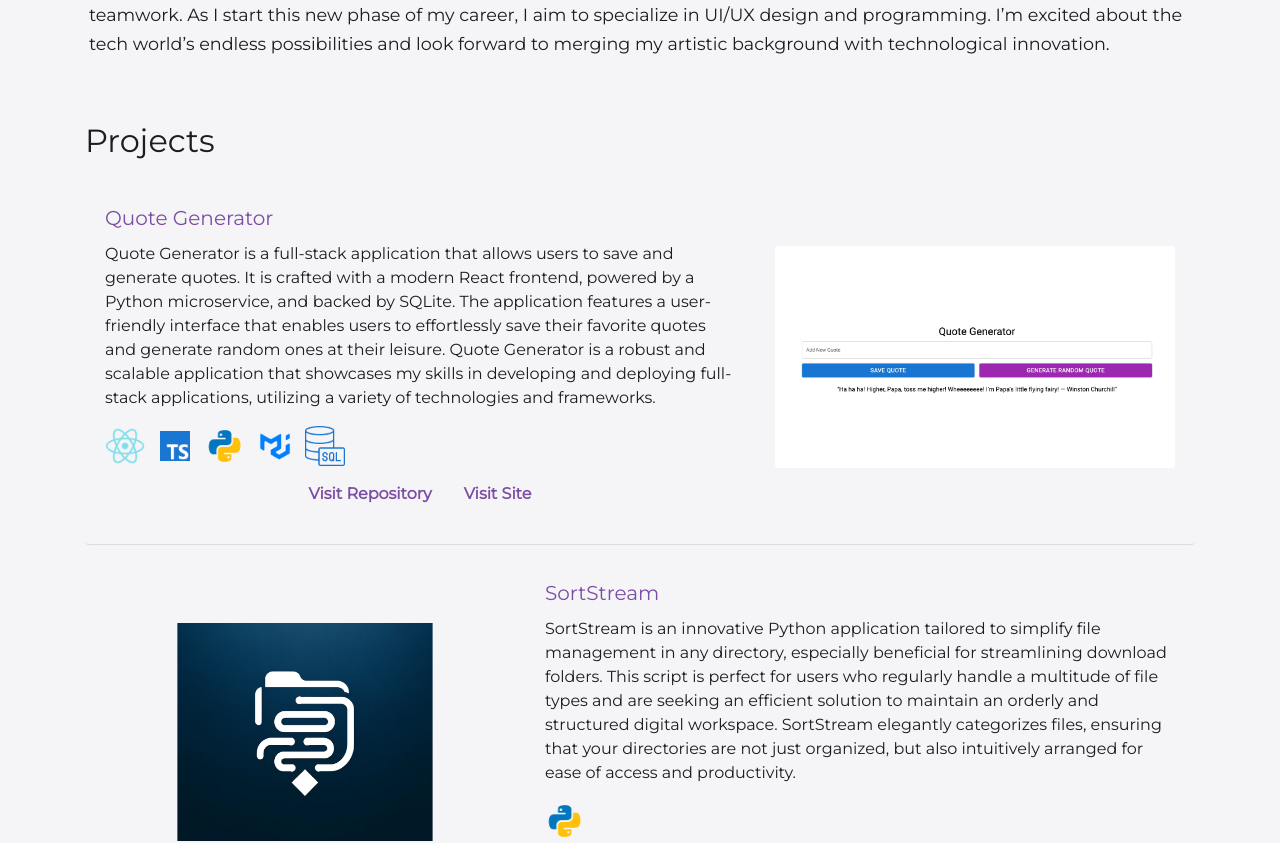
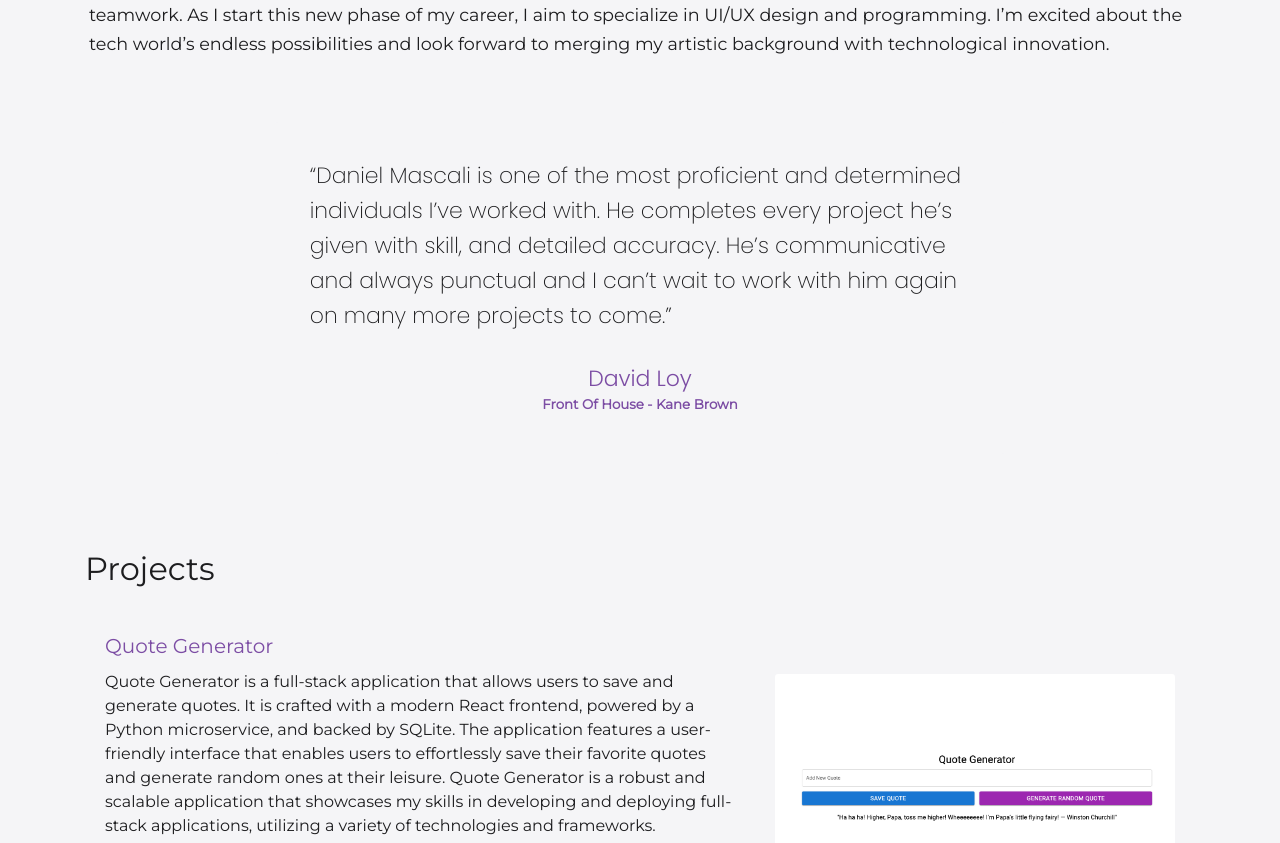
Before and after one commit to TurboTeam335/dm-portfolio, a React (Create React App) app: page / in a window 1280 px wide. Shown: the part 1080-1923 px from the top of the page. Built offline with nearby package versions, Linux system fonts and the light colour scheme.

Commit message:
quote data

```diff
--- a/src/App.js
+++ b/src/App.js
@@ -7,6 +7,7 @@ import Projects from './pages/Projects/Projects';
 import Skills from './pages/Skills/Skills';
 import Education from './pages/Education/Education';
 import Contact from './pages/Contact/Contact';
+import Quotes from './components/Quotes/Quotes';
 import Home from './pages/Home/Home'
 import ThemeContext from './components/ThemeContext/ThemeContext';
 
@@ -30,7 +31,9 @@ function App() {
         <Navbar />
         <div id="home" className="section-anchor"><Home /></div>
         <div id="about" className="section-anchor"><About /></div>
+
         <div id="projects" className="section-anchor"><Projects /></div>
+
         <div id="education" className="section-anchor"><Education /></div>
         <div id="skills" className="section-anchor"><Skills /></div>
         <div id="contact" className="section-anchor"><Contact /></div>
--- /dev/null
+++ b/src/components/Quotes/Quotes.css
@@ -0,0 +1,75 @@
+.quote-card {
+  max-width: 66%;
+  margin: 2em auto;
+  padding: 1em;
+}
+
+.quote-content {
+  display: flex;
+  flex-direction: column;
+  align-items: center;
+}
+
+.quote-text {
+  margin-bottom: 1em;
+  font-size: 22px !important;
+  font-family: 'Poppins', sans-serif;
+  font-weight: 200;
+  font-style: normal;
+
+}
+
+.quote-button {
+  display: block;
+  width: 100%;
+  text-align: center;
+  padding: 0.5em 1em;
+}
+
+.button-text-content {
+  display: inline-block;
+}
+
+.button-text-name {
+  font-size: 22px !important;
+  font-family: 'Poppins', sans-serif;
+  font-weight: 300;
+  font-style: normal;
+  color: var(--purple);
+
+  &:active {
+    color: var(--orange);
+  }
+
+  &:active::after {
+    background-color: var(--orange);
+  }
+}
+
+.button-text-role {
+  display: block;
+  font-size: smaller;
+  color: var(--purple);
+
+  &:active {
+    color: var(--orange);
+  }
+
+  &:active::after {
+    background-color: var(--orange);
+  }
+}
+
+/* Responsive adjustments */
+@media (max-width: 768px) {
+  .quote-card {
+    max-width: 75%;
+  }
+  .quote-text {
+    font-size: 18px;
+  }
+
+  .quote-button {
+    font-size: 18px !important;
+  }
+}
--- /dev/null
+++ b/src/components/Quotes/Quotes.js
@@ -0,0 +1,79 @@
+import React from 'react';
+import { Card, Button } from 'react-bootstrap';
+import './Quotes.css';
+
+const quoteData = [
+  {
+    quote:
+      '“Daniel Mascali is one of the most proficient and determined individuals I’ve worked with. He completes every project he’s given with skill, and detailed accuracy. He’s communicative and always punctual and I can’t wait to work with him again on many more projects to come.”',
+    name: 'David Loy',
+    role: 'Front Of House - Kane Brown',
+    link: 'https://www.linkedin.com/in/david-loy-695b0a95/',
+  },
+  {
+    quote:
+      '"Daniel’s attention to detail, work ethic and collaborative nature help him to be a fantastic part of any team"',
+    name: 'Evan Pierri',
+    role: 'Tour Manager',
+    link: 'https://www.linkedin.com/in/evanpierri/',
+  },
+  {
+    quote:
+      '"Daniel’s attention to detail, work ethic and collaborative nature help him to be a fantastic part of any team"',
+    name: 'Martha Earls',
+    role: 'Owner - Neon Coast',
+    link: 'https://www.linkedin.com/in/marthaearls/',
+  },
+  {
+    quote:
+      '"Daniel’s attention to detail, work ethic and collaborative nature help him to be a fantastic part of any team"',
+    name: 'Benton James',
+    role: 'CEO - icons + giants',
+    link: 'https://www.linkedin.com/in/bentonjames/',
+  },
+  {
+    quote:
+      '"Daniel’s attention to detail, work ethic and collaborative nature help him to be a fantastic part of any team"',
+    name: 'Mark Oglesby',
+    role: 'Tour Manager - Lady A',
+    link: 'https://www.linkedin.com/in/mark-oglesby-56134418/',
+  },
+  {
+    quote:
+      '"Daniel’s attention to detail, work ethic and collaborative nature help him to be a fantastic part of any team"',
+    name: 'Mark Siegel',
+    role: 'Song Writer / Tour Manager',
+    link: 'https://www.linkedin.com/in/mark-siegel-24a52928/',
+  },
+];
+
+function Quotes({ quoteIndex }) {
+  const quoteItem = quoteData[quoteIndex];
+
+  const { quote, name, link, role } = quoteItem;
+
+  const handleButtonClick = () => {
+    window.open(link, '_blank');
+  };
+
+  return (
+    <Card className='quote-card' style={{ width: 'auto', margin: '3em auto' }}>
+      <Card.Body className='quote-content'>
+        <Card.Text className='quote-text'>{quote}</Card.Text>
+        <Button
+          className='btn-custom'
+          variant='custom'
+          onClick={handleButtonClick}
+        >
+          {/* Name and role inside the button */}
+          <span className='button-text-content'>
+            <span className='button-text-name'>{name}</span>
+            <span className='button-text-role'>{role}</span>
+          </span>
+        </Button>
+      </Card.Body>
+    </Card>
+  );
+}
+
+export default Quotes;
--- a/src/pages/About/About.js
+++ b/src/pages/About/About.js
@@ -1,6 +1,7 @@
 import React from 'react';
 import { Container, Row, Col } from 'react-bootstrap';
 import './About.css';
+import Quotes from '../../components/Quotes/Quotes';
 import 'bootstrap/dist/css/bootstrap.min.css';
 
 function About() {
@@ -13,20 +14,33 @@ function About() {
         <Col xs={12} className='order-2 order-md-1'>
           <div className='about-me mx-1'>
             <p>
-            I’m a Full Stack Developer with a background in music, bringing a unique approach to software development. My transition from musician to tech enthusiast is driven by my love for learning and problem-solving. Although new to the tech scene, my continuous learning and hands-on experience have given me a strong foundation in front-end technologies like React, CSS, and HTML.
+              I’m a Full Stack Developer with a background in music, bringing a
+              unique approach to software development. My transition from
+              musician to tech enthusiast is driven by my love for learning and
+              problem-solving. Although new to the tech scene, my continuous
+              learning and hands-on experience have given me a strong foundation
+              in front-end technologies like React, CSS, and HTML.
             </p>
 
             <p>
-            I have a keen interest in UI/UX design, aiming to create visually captivating and effective user experiences. I’m also proficient in backend technologies like Node.js and Python, allowing me to contribute to a wider range of projects.
+              I have a keen interest in UI/UX design, aiming to create visually
+              captivating and effective user experiences. I’m also proficient in
+              backend technologies like Node.js and Python, allowing me to
+              contribute to a wider range of projects.
             </p>
 
             <p>
-            Away from the screen, I enjoy music and cooking, hobbies that have sharpened my attention to detail, adaptability, and teamwork. As I start this new phase of my career, I aim to specialize in UI/UX design and programming. I’m excited about the tech world’s endless possibilities and look forward to merging my artistic background with technological innovation.
+              Away from the screen, I enjoy music and cooking, hobbies that have
+              sharpened my attention to detail, adaptability, and teamwork. As I
+              start this new phase of my career, I aim to specialize in UI/UX
+              design and programming. I’m excited about the tech world’s endless
+              possibilities and look forward to merging my artistic background
+              with technological innovation.
             </p>
-
           </div>
         </Col>
       </Row>
+      <Quotes quoteIndex={0} />
     </Container>
   );
 }
--- a/src/pages/Contact/Contact.css
+++ b/src/pages/Contact/Contact.css
@@ -23,7 +23,7 @@ contact div a img {
   margin: auto;
   margin-top: 20px;
   text-align: center;
-  border: 4px solid var(--purple);
+  /* border: 2px solid var(--purple);  */
   border-radius: 10px;
   max-width: 700px;
   height: 200px;
--- a/src/pages/Projects/ProjectData.js
+++ b/src/pages/Projects/ProjectData.js
@@ -1,4 +1,3 @@
-// Import images at the top
 import smirk from "./img/smirk2.png";
 import blueCactus from './img/bluecactus.png';
 import weatherHub from './img/weatherHub.png';
--- a/src/pages/Projects/Projects.css
+++ b/src/pages/Projects/Projects.css
@@ -76,11 +76,11 @@
   }
 
   &:active {
-    color: var(--orange);
+    color: var(--orange) ;
   }
 
   &:active::after {
-    background-color: var(--orange);
+    background-color: none;
   }
 }
 
--- a/src/pages/Projects/Projects.js
+++ b/src/pages/Projects/Projects.js
@@ -2,6 +2,7 @@ import React from 'react';
 import { Card, Button, Container } from 'react-bootstrap';
 import projectData from './ProjectData';
 import OpenSource from './OpenSource';
+import Quotes from '../../components/Quotes/Quotes';
 import './Projects.css';
 
 function Projects() {
@@ -43,6 +44,7 @@ function Projects() {
         </Card>
       ))}
       <OpenSource />
+      <Quotes quoteIndex={1} />
     </Container>
   );
 }
--- a/src/style.css
+++ b/src/style.css
@@ -1,5 +1,6 @@
 @import url("https://fonts.googleapis.com/css2?family=Gudea:ital@1&family=Montserrat&display=swap");
 @import url("https://fonts.googleapis.com/css2?family=Kaushan+Script&display=swap");
+@import url('https://fonts.googleapis.com/css2?family=Poppins:wght@200;300;400&display=swap');
 
 :root {
   /* --purple: #55198b; */
```
